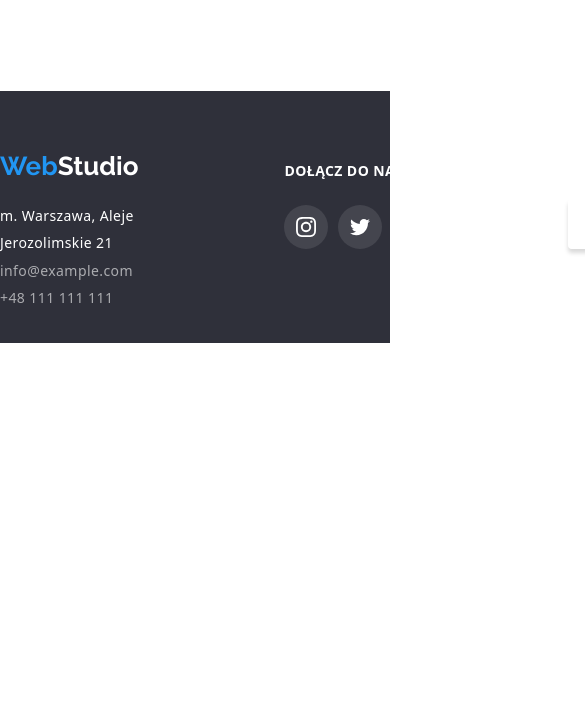
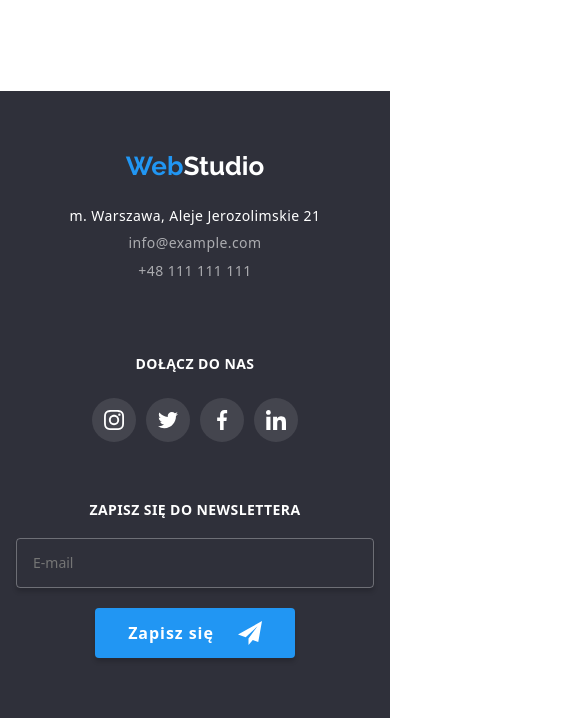
Before and after one commit to W-ojciech/goit-markup-hw-07, a plain HTML site: page index.html in a window 390 px wide. Shown: the part 3512-4230 px from the top of the page, 585 px wide, since content can reach past the window. Before the commit the page ends 3855 px from the top, so only its background shows below. Drawn offline with nearby package versions, Linux system fonts and the light colour scheme.

Commit message:
Fixed footer for mobile and tablet and fixed nav panel for tablet

```diff
--- a/css/styles.css
+++ b/css/styles.css
@@ -102,7 +102,6 @@ ul {
 .contacts-list {
     display: flex;
     align-items: center;
-    background-color: #FFFFFF;
     margin-left: auto;
 }
 
@@ -222,7 +221,7 @@ ul {
 
 .modal-body {
     position: relative;
-    min-width: 528px;
+    min-width: 290px;
     min-height: 584px;
     margin: auto;
     background-color: #FFF;
@@ -612,7 +611,7 @@ figure {
 footer {
     background-color: #2F303A;
     max-width: 1600px;
-    height: 252px;
+    min-height: 252px;
     margin: 0 auto;
     padding: 60px 0px;
 }
@@ -819,4 +818,56 @@ footer .social-links {
     body {
         background-color: red;
     }
+    .contacts-list {
+        flex-direction: column;
+        justify-content: center;
+        align-items: flex-start;
+        gap: 10px;
+        height: 80px;
+    }
+    .navigation {
+        padding: 0 15px 0 15px;
+    }
 }
+
+/* FOR  MOBILE  AND  TABLET */
+@media screen and (max-width: 1199px) {
+    footer .container {
+        max-width: 1200px;
+        flex-wrap: wrap;
+        column-gap: 100px;
+        row-gap: 60px;
+        justify-content: space-evenly;
+    }
+    footer .container>div {
+        display: flex;
+        flex-direction: column;
+        justify-items: center;
+        align-items: center;
+        align-content: center;
+        margin: 0;
+        padding: 0;
+    }
+    footer .logo {
+        margin: 0;
+    }
+    address>ul {
+        display: flex;
+        flex-direction: column;
+        align-items: center;
+    }
+    .newsletter-form {
+        display: flex;
+        flex-direction: column;
+        align-items: center;
+        gap: 20px;
+        margin: 0;
+    }
+    .newsletter-form>label {
+        align-items: center;
+        margin: 0;
+    }
+    .newsletter-button {
+        margin: 0;
+    }
+}
--- a/index.html
+++ b/index.html
@@ -89,7 +89,7 @@
                                 <svg width="18" height="18">
                                     <use href="./images/icons.svg#icon-phone-black-18dp1" />
                                 </svg>
-                                <input type="tel" name="user-phone" class="basic-input" />
+                                <input type="number" name="user-phone" class="basic-input" />
                             </div>
                         </label>
                         <label>
@@ -447,7 +447,7 @@
             </div>
             <form name="join-to-newsletter-form" class="newsletter-form">
                 <label name="newsletter-form-title" for="newsletter-user-email">
-                    zapisz się do newslettera
+                    <div>zapisz się do newslettera</div>
                     <input id="newsletter-user-email" type="email" name="email-for-newsletter" placeholder="E-mail"
                         required />
                 </label>
@@ -461,6 +461,7 @@
         </div>
     </footer>
 
+    <!-- Mobile menu -->
     <div class="menu-container js-menu-container" id="mobile-menu">
         <button class="menu-toggle js-close-menu">
             <svg width="24" height="24">
```
